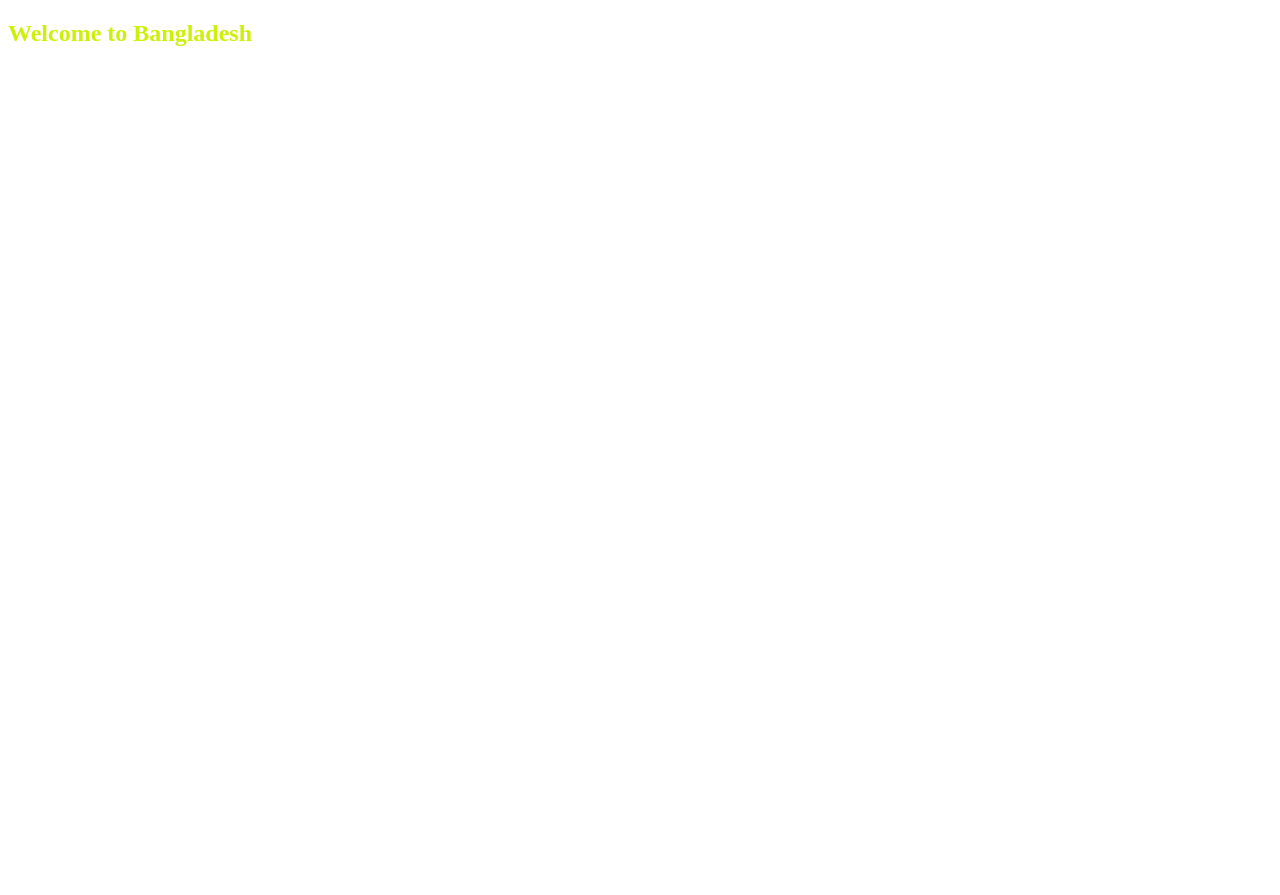
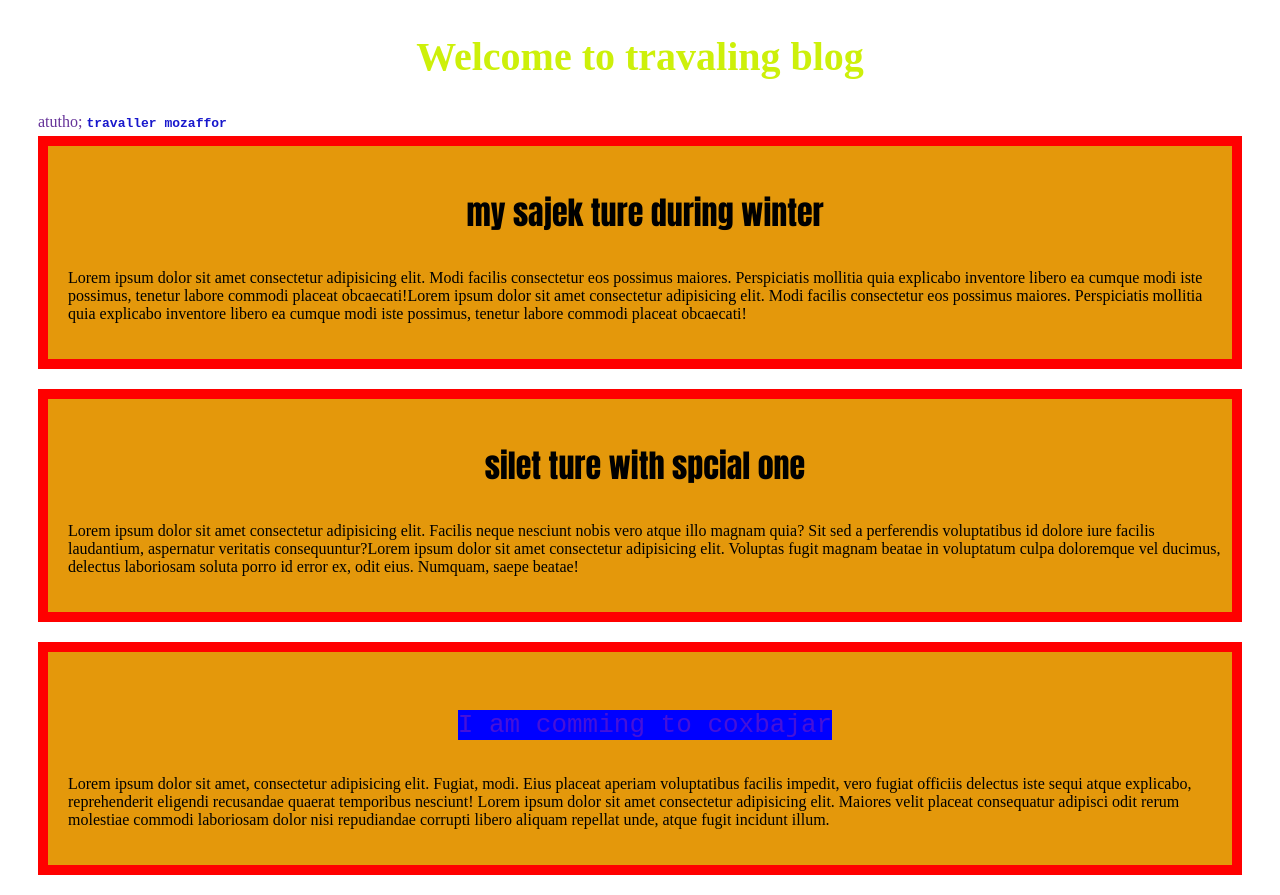
Before and after one commit to Mozaffar588/partic, a plain HTML site: page index.html in a window 1280 px wide. Before the commit the page ends 800 px from the top, so only its background shows below. Drawn offline with Linux system fonts and the light colour scheme.

Commit message:
bg color

```diff
--- a/index.html
+++ b/index.html
@@ -4,10 +4,35 @@
     <meta charset="UTF-8">
     <meta http-equiv="X-UA-Compatible" content="IE=edge">
     <meta name="viewport" content="width=device-width, initial-scale=1.0">
-    <title>tratic sesion</title>
+    <title>my fantastic travation blog</title>
     <link rel="stylesheet" href="style.css">
+    <style>
+        small{
+            color: rebeccapurple;
+        }
+    </style>
 </head>
 <body>
-    <h2>Welcome to Bangladesh</h2>
+    <h2>Welcome to travaling blog </h2>
+
+    <small>atutho; <samp class="fff"><b>travaller mozaffor</b></samp></small>
+        <div class="blog">
+            <h3>my sajek ture during winter</h3>
+            <p>
+                Lorem ipsum dolor sit amet consectetur adipisicing elit. Modi facilis consectetur eos possimus maiores. Perspiciatis mollitia quia explicabo inventore libero ea cumque modi iste possimus, tenetur labore commodi placeat obcaecati!Lorem ipsum dolor sit amet consectetur adipisicing elit. Modi facilis consectetur eos possimus maiores. Perspiciatis mollitia quia explicabo inventore libero ea cumque modi iste possimus, tenetur labore commodi placeat obcaecati!
+            </p>
+        </div>
+        <div class="blog">
+            <h3>silet ture with spcial one</h3>
+        <p>
+            Lorem ipsum dolor sit amet consectetur adipisicing elit. Facilis neque nesciunt nobis vero atque illo magnam quia? Sit sed a perferendis voluptatibus id dolore iure facilis laudantium, aspernatur veritatis consequuntur?Lorem ipsum dolor sit amet consectetur adipisicing elit. Voluptas fugit magnam beatae in voluptatum culpa doloremque vel ducimus, delectus laboriosam soluta porro id error ex, odit eius. Numquam, saepe beatae!
+        </p>
+        </div>
+        <div class="blog">
+            <h3><samp class="orange-color">I am comming to coxbajar</samp></h3>
+        <p>
+            Lorem ipsum dolor sit amet, consectetur adipisicing elit. Fugiat, modi. Eius placeat aperiam voluptatibus facilis impedit, vero fugiat officiis delectus iste sequi atque explicabo, reprehenderit eligendi recusandae quaerat temporibus nesciunt! Lorem ipsum dolor sit amet consectetur adipisicing elit. Maiores velit placeat consequatur adipisci odit rerum molestiae commodi laboriosam dolor nisi repudiandae corrupti libero aliquam repellat unde, atque fugit incidunt illum.
+        </p>
+        </div>
 </body>
 </html>
--- a/style.css
+++ b/style.css
@@ -1,3 +1,36 @@
 h2{
     color: rgb(205, 240, 10);
+    text-align: center;
+    font-size: 40px;
 }
+small{
+    margin-left: 30px;
+    font-size: medium;
+}
+.fff{
+    color: rgb(23, 23, 204);
+}
+.blog{
+    background-color: rgb(228, 152, 11);;
+}
+.ture-spcial{
+    background-color:rgb(228, 152, 11);  ;
+}
+.blog{
+    margin: 5px 30px 20px 30px;
+    border: 10px red solid;
+    padding: 10px;
+    padding-left: 20px;
+    padding-bottom: 20px;
+}
+h3{
+    text-align: center;
+    font-family: Impact, Haettenschweiler, 'Arial Narrow Bold', sans-serif;
+    font-size: 2em;
+    font-weight: 100;
+
+}
+.orange-color{
+    color: rgb(70, 17, 218);
+    background-color: blue;
+}
```
